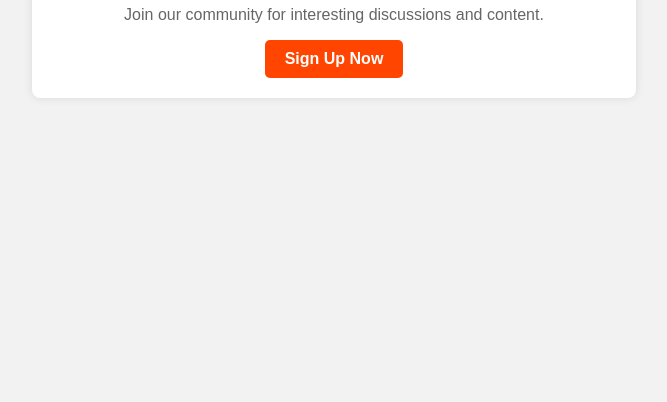
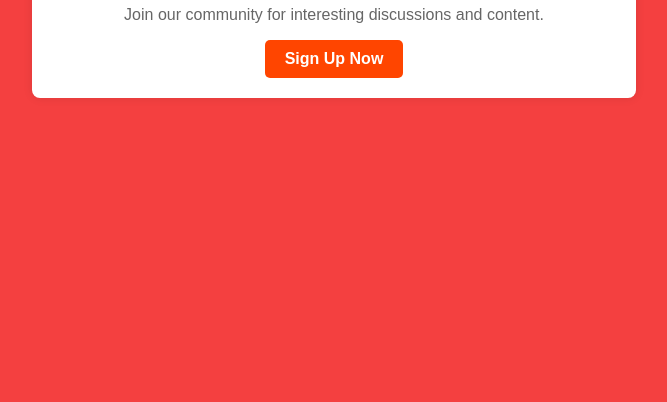
Before and after one commit to grundyal/GrizzHack6, a plain HTML site: page frontend/templates/landing.html in a window 1280 px wide. Shown: the part 398-800 px from the top of the page, without its empty margins (306-973 px from the left). Drawn offline with Linux system fonts and the light colour scheme; files that its build step writes are made by us from their sources.

Commit message:
changed landing color

```diff
--- a/frontend/static/landing_style.css
+++ b/frontend/static/landing_style.css
@@ -1,7 +1,7 @@
 /* static/style.css */
 body {
     font-family: Arial, sans-serif;
-    background-color: #f2f2f2;
+    background-color: #f44040;
     margin: 0;
     padding: 0;
     display: flex;
```
